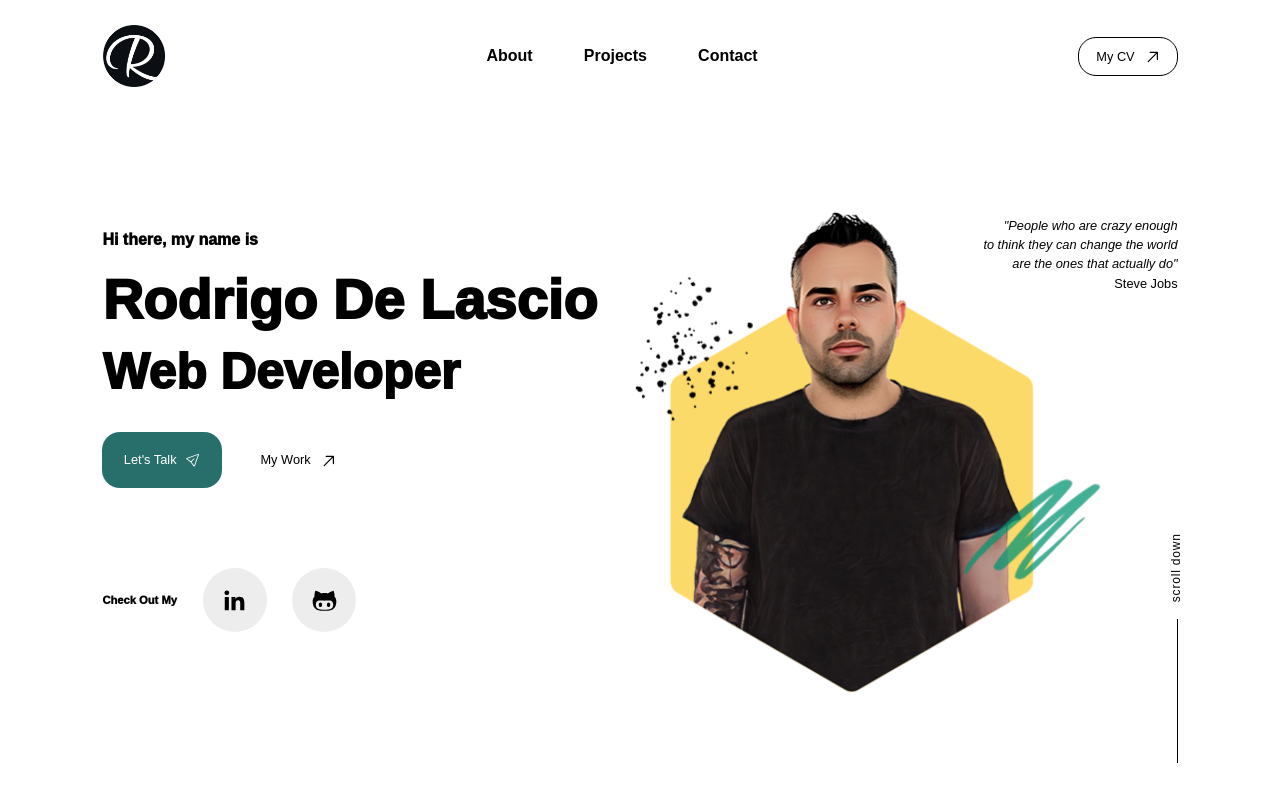
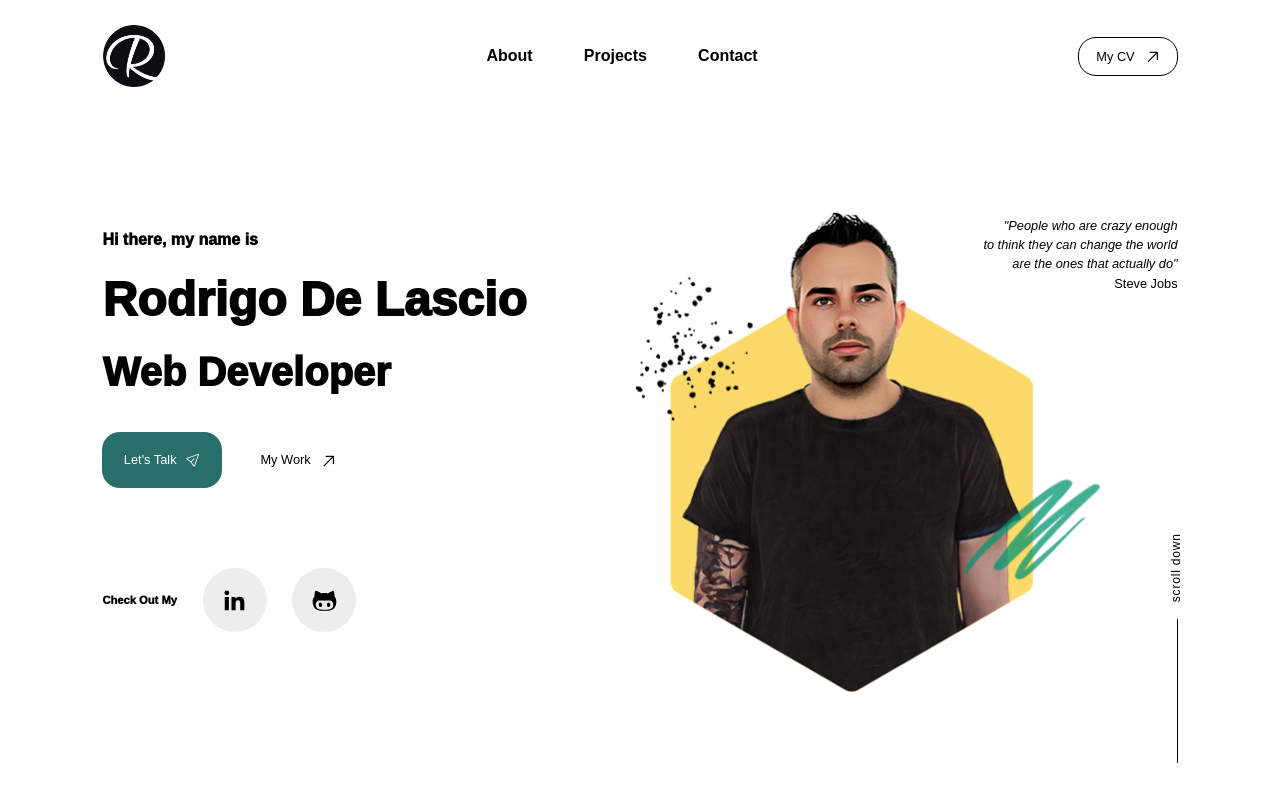
Before and after one commit to rodrigodelascio/rod-current-folio, a React (Create React App) app: page / in a window 1280 px wide. Shown: the top 800 px of the page. Built offline with nearby package versions, Linux system fonts and the light colour scheme.

Commit message:
resizes landing page hero text

```diff
--- a/src/components/landingpage/heroSection/HeroSection.module.css
+++ b/src/components/landingpage/heroSection/HeroSection.module.css
@@ -28,12 +28,12 @@
 }
 
 .hero-text-container h2 {
-  font-size: 3.5rem;
+  font-size: 3rem;
   line-height: 4.5rem;
 }
 
 .hero-text-container h3 {
-  font-size: 3.1rem;
+  font-size: 2.5rem;
   line-height: 4.5rem;
 }
 
```
